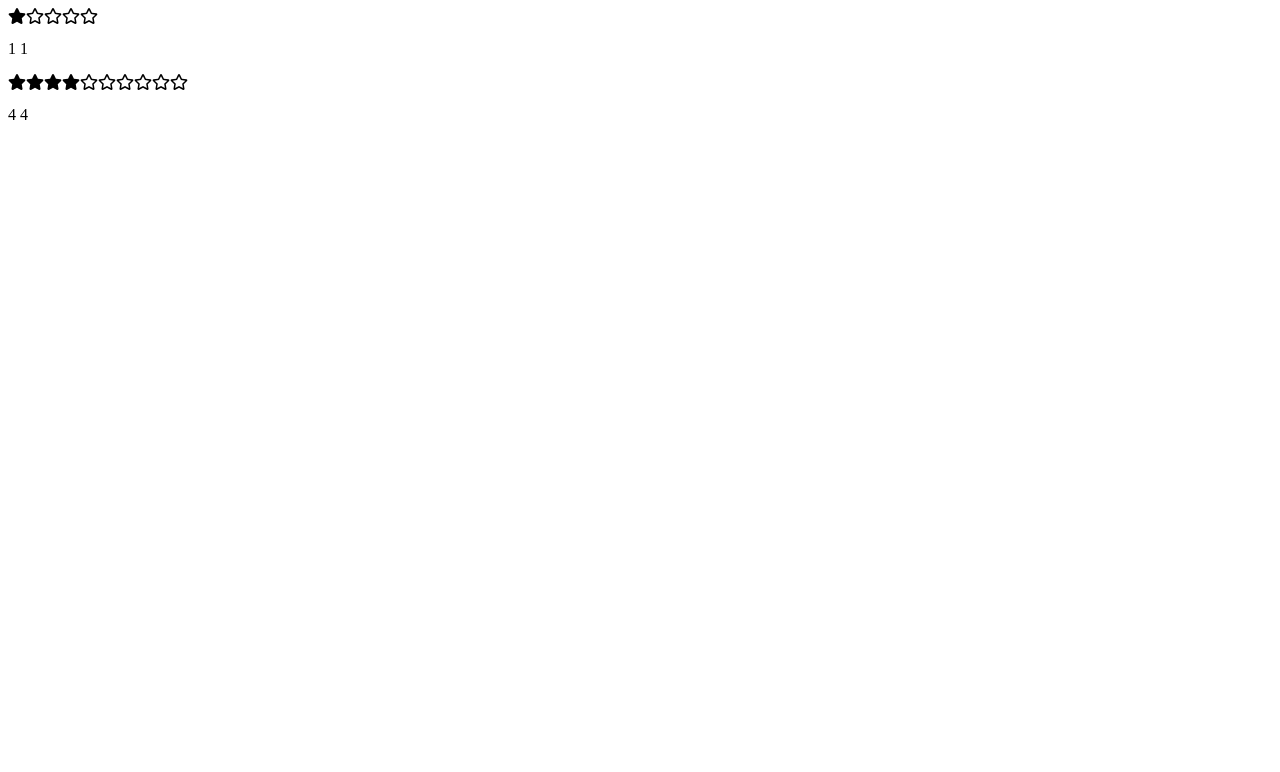
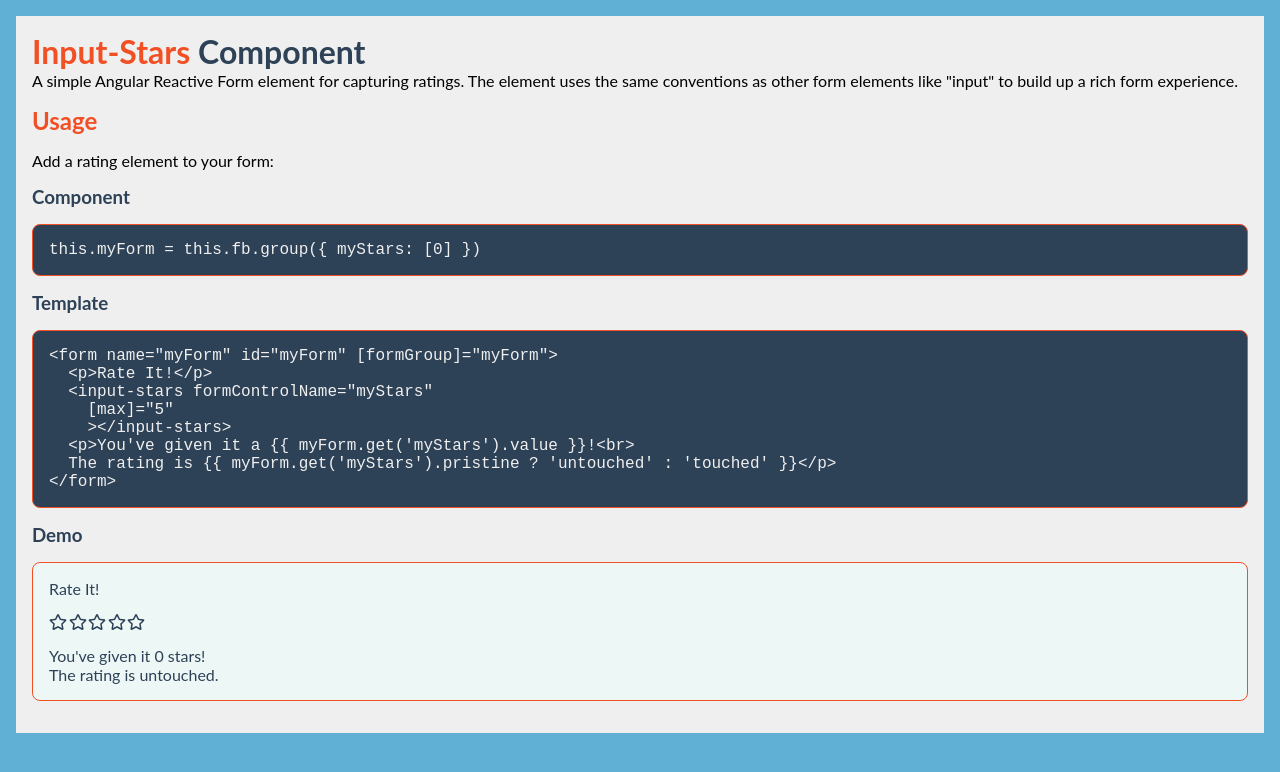
Before and after one commit to gklandes/input-stars-component, an Angular app: page / in a window 1280 px wide. Shown: the top 772 px of the page. Built offline with nearby package versions, Linux system fonts and the light colour scheme.

Commit message:
6 files modified, 1 added

```diff
--- a/src/app/app.component.html
+++ b/src/app/app.component.html
@@ -1,8 +1,35 @@
-<form name="myForm" id="myForm" [formGroup]="myForm">
-  <input-stars formControlName="myStars"
+<div class="page">
+  <h1><span>Input-Stars</span> Component</h1>
+
+  <p>A simple Angular Reactive Form element for capturing ratings. The element uses the same conventions as other form elements like "input" to build up a rich form experience.</p>
+
+  <h2>Usage</h2>
+  <form name="myForm" id="myForm" [formGroup]="myForm">
+    <p>Add a rating element to your form:</p>
+
+    <h3>Component</h3>
+    <pre ngNonBindable>
+this.myForm = this.fb.group(&#123; myStars: [0] &#125;)</pre>
+
+    <h3>Template</h3>
+    <pre ngNonBindable>
+&lt;form name="myForm" id="myForm" [formGroup]="myForm"&gt;
+  &lt;p&gt;Rate It!&lt;/p&gt;
+  &lt;input-stars formControlName="myStars"
     [max]="5"
-    ></input-stars> {{ myForm.get('myStars').value }}
-  <input-stars formControlName="yourStars"
-    [max]="10"
-    ></input-stars> {{ myForm.get('yourStars').value }}
-</form>
+    &gt;&lt;/input-stars&gt;
+  &lt;p&gt;You've given it a {{ myForm.get('myStars').value }}!&lt;br&gt;
+  The rating is {{ myForm.get('myStars').pristine ? 'untouched' : 'touched' }}&lt;/p&gt;
+&lt;/form&gt;</pre>
+
+    <h3>Demo</h3>
+    <div class="example">
+      <p>Rate It!</p>
+      <input-stars formControlName="myStars"
+        [max]="5"
+        ></input-stars>
+      <p>You've given it {{ myForm.get('myStars').value }} stars!<br>
+      The rating is {{ myForm.get('myStars').pristine ? 'untouched' : 'touched' }}.</p>
+    </div>
+  </form>
+</div>
--- a/src/app/app.component.scss
+++ b/src/app/app.component.scss
@@ -1,3 +1,42 @@
-p {
-  font-family: Lato;
+@import "../variables";
+
+.page {
+  background: $white;
+  margin: 1rem;
+  padding: 1rem;
 }
+
+h1 {
+ color: $color2;
+ margin: 0;
+
+ span { color: $color4; }
+}
+
+h2 {
+  color: $color4;
+}
+
+h3 {
+  color: $color2;
+}
+
+h2, h3 { margin: 1rem 0; }
+
+p { margin: 0 0 1rem; }
+p:last-child { margin: 0; }
+
+pre, .example {
+  background: $color2;
+  border: 1px solid $color4;
+  border-radius: .5rem;
+  color: $white;
+  padding: 1rem;
+  white-space: pre-wrap;
+}
+
+.example {
+  background: $color3;
+  color: $color2;
+  white-space: normal;
+}
--- a/src/app/app.component.ts
+++ b/src/app/app.component.ts
@@ -16,8 +16,7 @@ export class AppComponent implements OnInit  {
 
   ngOnInit() {
     this.myForm = this.fb.group({
-      myStars: [1],
-      yourStars: [4],
+      myStars: [0]
     })
   }
 }
--- a/src/app/input-stars.component.scss
+++ b/src/app/input-stars.component.scss
@@ -1,8 +1,13 @@
-.input-stars__stars {
+ul {
+  display: block;
   list-style: none;
   padding: 0;
 
   li {
-    display: inline-block
+    display: inline-block;
+    margin-right: .1em;
+  }
+  li:last-child {
+    margin-right: 0;
   }
 }
--- a/src/app/input-stars.component.ts
+++ b/src/app/input-stars.component.ts
@@ -10,7 +10,7 @@ import { faStar as starOff } from '@fortawesome/free-regular-svg-icons';
   <li *ngFor="let star of stars; index as i" (click)="setValue(i)">
   <fa-icon [icon]="icons.star.on" *ngIf="i + 1 <= value"></fa-icon>
   <fa-icon [icon]="icons.star.off" *ngIf="i + 1 > value"></fa-icon></li>
-  </ul><span class="input-stars__value">{{ value }}</span>`,
+  </ul>`,
   styleUrls: [ './input-stars.component.scss' ],
   providers: [
     {
--- a/src/styles.scss
+++ b/src/styles.scss
@@ -1 +1,11 @@
-/* Add application styles & imports to this file! */
+@import "variables";
+
+html {
+  font-family: Lato;
+  font-size: 16px;
+}
+
+html, body {
+  background: $color1;
+  margin: 0;
+}
--- /dev/null
+++ b/src/variables.scss
@@ -0,0 +1,6 @@
+$white: #efefef;
+$color1: #60b0d6;
+$color2: #2d4157;
+$color3: #edf7f6;
+$color4: #f15025;
+$color5: #ff943d;
```
